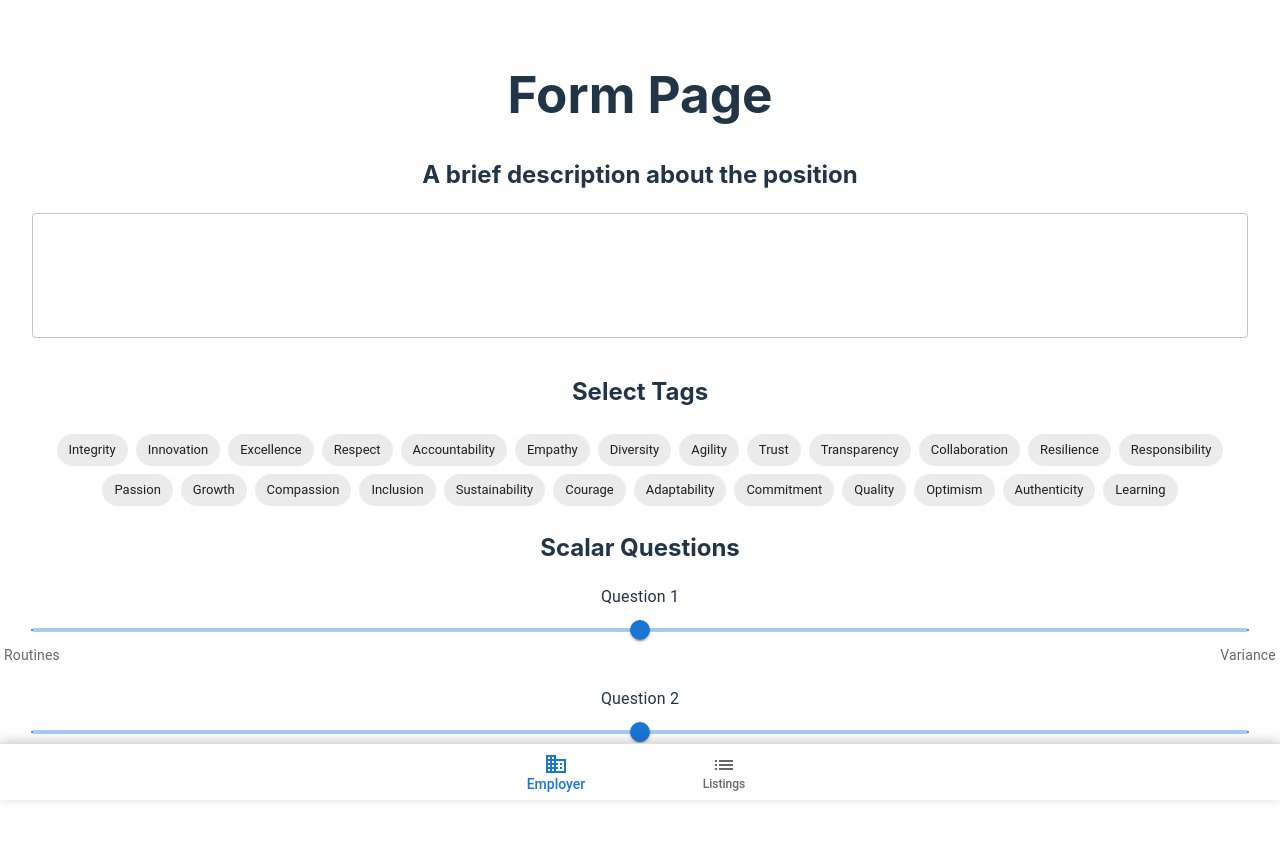
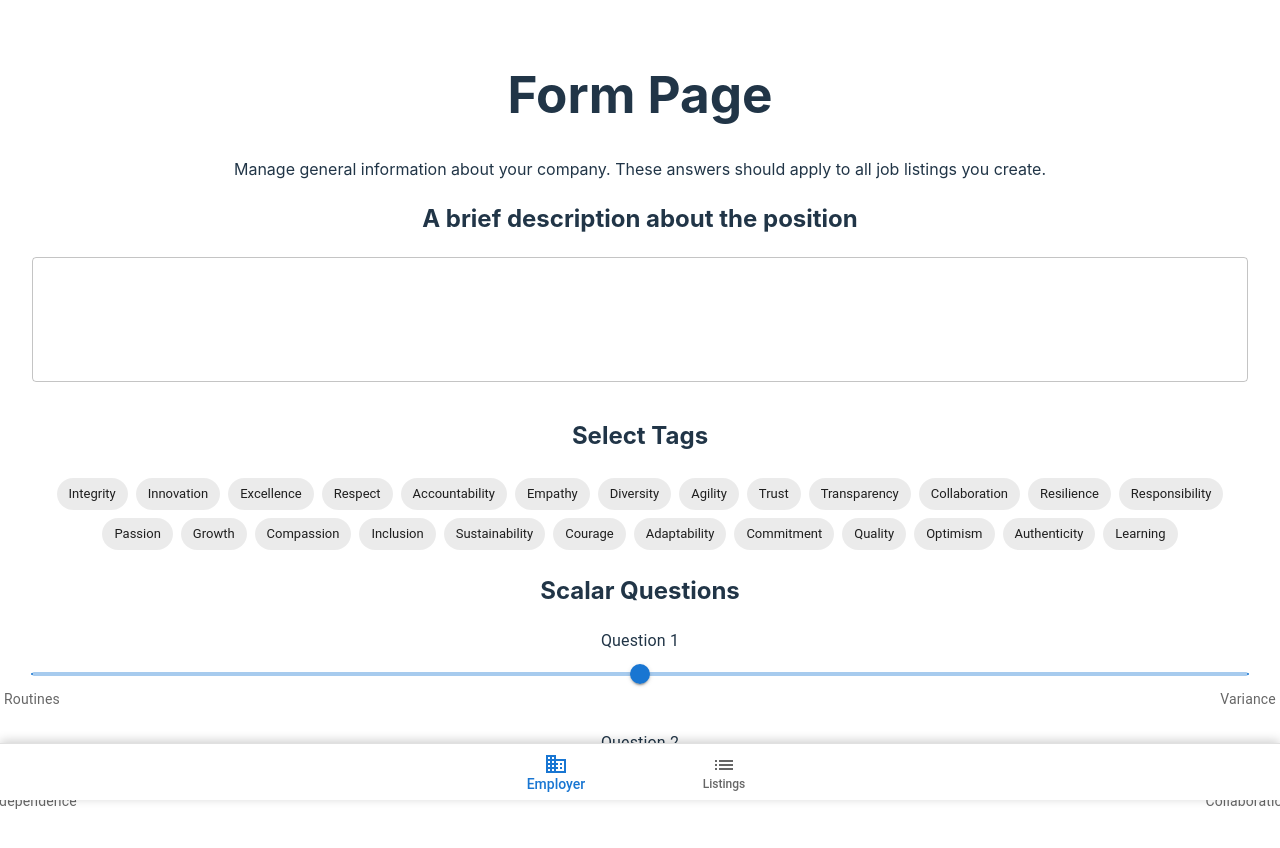
Before and after one commit to Papumaja/junction24, a React (Vite) app: page /employer in a window 1280 px wide. Shown: the top 848 px of the page. Built offline with nearby package versions, Linux system fonts and the light colour scheme.

Commit message:
General fixes and improvements

```diff
--- a/src/App.jsx
+++ b/src/App.jsx
@@ -1,10 +1,10 @@
 import './App.css';
 import { BrowserRouter as Router, Routes, Route } from 'react-router-dom';
 import SwipePage from './pages/SwipePage';
-import FormPage from './pages/EmployerFormPage';
 import { CardsProvider } from './context/CardsContext';
+import EmployerFormPage from './pages/EmployerFormPage';
 import EmployerJobListingPage from './pages/EmployerJobListingPage';
-import EmployerJobListingsPage from './pages/EmployerListingsPage';
+import EmployerJobListingsPage from './pages/EmployerJobListingsPage';
 import React from 'react';
 import EmployeeJobListingPage from './pages/EmployeeJobListingPage';
 
@@ -35,7 +35,7 @@ function App() {
       <Router>
         <Routes>
           <Route exact path="/" element={<SwipePage />} />
-          <Route exact path="/employer" element={<FormPage />} />
+          <Route exact path="/employer" element={<EmployerFormPage />} />
           <Route
             exact
             path="/employee/listings/:id"
--- a/src/pages/EmployerFormPage.jsx
+++ b/src/pages/EmployerFormPage.jsx
@@ -46,6 +46,10 @@ export default function FormPage() {
     <div>
       <div class="content">
         <h1>Form Page</h1>
+        <p>
+          Manage general information about your company. These answers should
+          apply to all job listings you create.
+        </p>
         <form>
           <Description value={jobDescription} onChange={setJobDescription} />
           <div>
```
Also changed, not shown: src/pages/EmployerJobListingsPage.jsx (renamed from src/pages/EmployerListingsPage.jsx).
